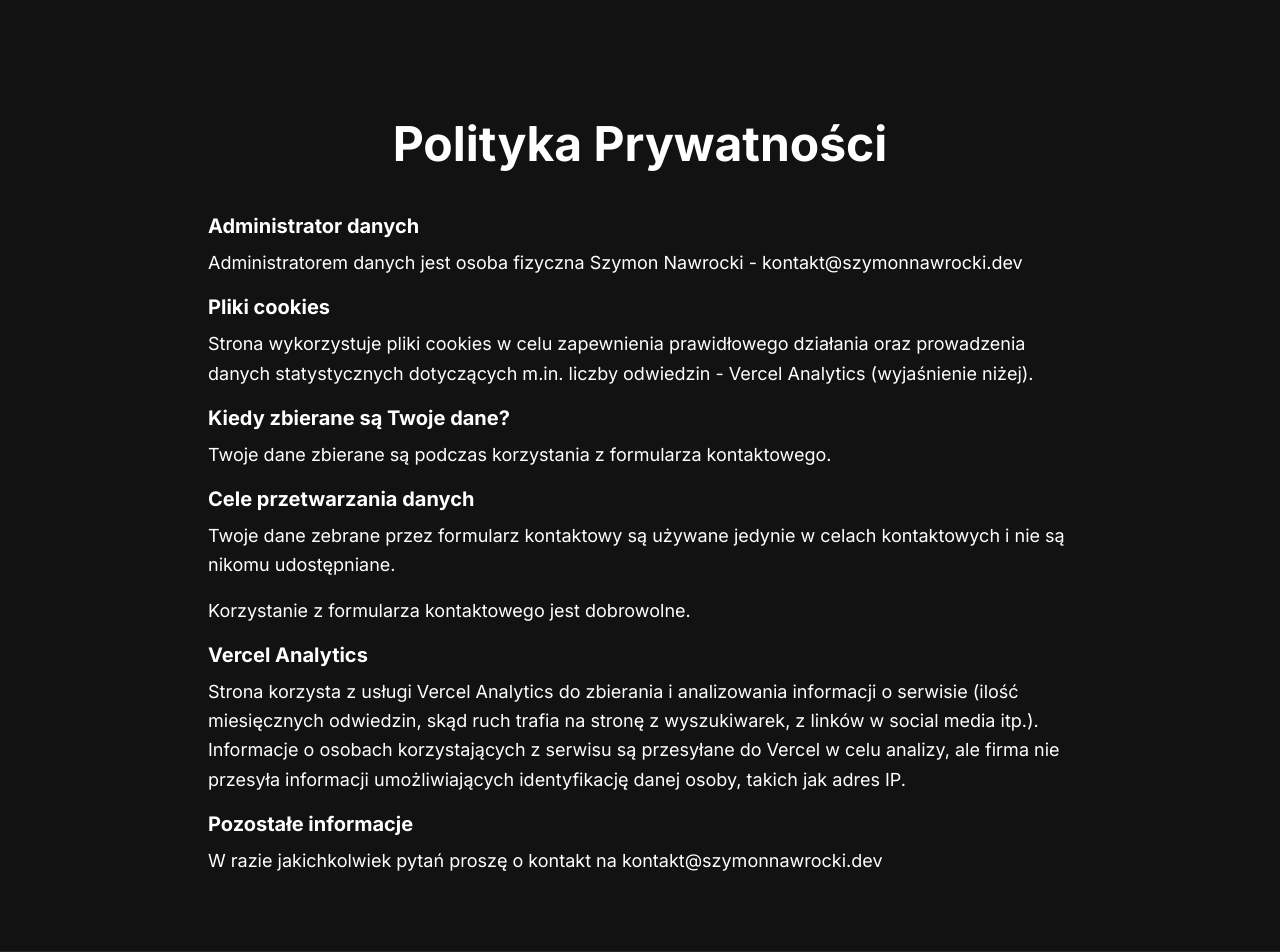
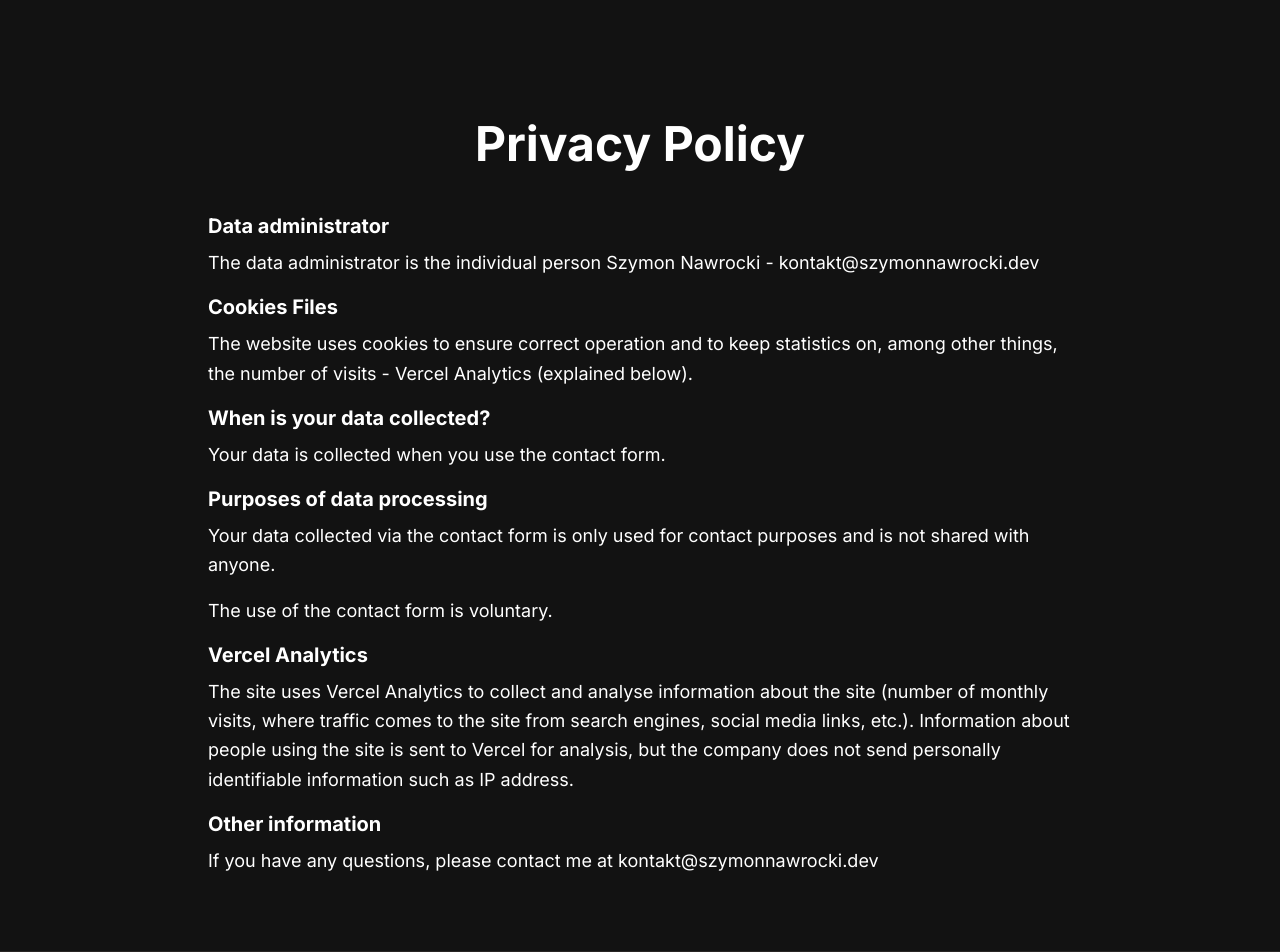
Before and after one commit to SzymekNawrocki/Portfolio, a Next.js app: page /privacy-policy in a window 1280 px wide. Shown: the top 952 px of the page. Built offline with nearby package versions, Linux system fonts and the light colour scheme.

Commit message:
privacy policy language change

```diff
--- a/app/privacy-policy/page.tsx
+++ b/app/privacy-policy/page.tsx
@@ -3,36 +3,36 @@ import PageTitle from "@/components/PageTitle";
 export default function PrivacyPolicy() {
   return (
     <div className="max-w-4xl mx-auto px-4 py-8 mt-11">
-      <PageTitle>Polityka Prywatności</PageTitle>
+      <PageTitle>Privacy Policy</PageTitle>
       <div className="mt-6">
-          <h2 className="text-xl font-bold mb-2">Administrator danych</h2>
+          <h2 className="text-xl font-bold mb-2">Data administrator</h2>
             <p className="text-lg leading-relaxed mb-4">
-            Administratorem danych jest osoba fizyczna Szymon Nawrocki -{" "}
+            The data administrator is the individual person Szymon Nawrocki -{" "}
               <a href="mailto:kontakt@szymonnawrocki.dev">kontakt@szymonnawrocki.dev</a>
             </p>
-          <h2 className="text-xl font-bold mb-2">Pliki cookies
+          <h2 className="text-xl font-bold mb-2">Cookies Files
           </h2>
             <p className="text-lg leading-relaxed mb-4">
-            Strona wykorzystuje pliki cookies w celu zapewnienia prawidłowego działania oraz prowadzenia danych statystycznych dotyczących m.in. liczby odwiedzin - Vercel Analytics (wyjaśnienie niżej).
+            The website uses cookies to ensure correct operation and to keep statistics on, among other things, the number of visits - Vercel Analytics (explained below).
             </p>
-          <h2 className="text-xl font-bold mb-2">Kiedy zbierane są Twoje dane?</h2>
+          <h2 className="text-xl font-bold mb-2">When is your data collected?</h2>
             <p className="text-lg leading-relaxed mb-4">
-            Twoje dane zbierane są podczas korzystania z formularza kontaktowego.
+            Your data is collected when you use the contact form.
             </p>
-          <h2 className="text-xl font-bold mb-2">Cele przetwarzania danych</h2>
+          <h2 className="text-xl font-bold mb-2">Purposes of data processing</h2>
           <p className="text-lg leading-relaxed mb-4">
-          Twoje dane zebrane przez formularz kontaktowy są używane jedynie w celach kontaktowych i nie są nikomu udostępniane.
+          Your data collected via the contact form is only used for contact purposes and is not shared with anyone.
             </p>
             <p className="text-lg leading-relaxed mb-4">
-            Korzystanie z formularza kontaktowego jest dobrowolne.
+            The use of the contact form is voluntary.
             </p>
           <h2 className="text-xl font-bold mb-2">Vercel Analytics</h2>
             <p className="text-lg leading-relaxed mb-4">
-            Strona korzysta z usługi Vercel Analytics do zbierania i analizowania informacji o serwisie (ilość miesięcznych odwiedzin, skąd ruch trafia na stronę z wyszukiwarek, z linków w social media itp.). Informacje o osobach korzystających z serwisu są przesyłane do Vercel w celu analizy, ale firma nie przesyła informacji umożliwiających identyfikację danej osoby, takich jak adres IP.
+            The site uses Vercel Analytics to collect and analyse information about the site (number of monthly visits, where traffic comes to the site from search engines, social media links, etc.). Information about people using the site is sent to Vercel for analysis, but the company does not send personally identifiable information such as IP address.
             </p>
-          <h2 className="text-xl font-bold mb-2">Pozostałe informacje</h2>
+          <h2 className="text-xl font-bold mb-2">Other information</h2>
             <p className="text-lg leading-relaxed">
-          W razie jakichkolwiek pytań proszę o kontakt na{" "}
+            If you have any questions, please contact me at{" "}
           <a href="mailto:kontakt@szymonnawrocki.dev">kontakt@szymonnawrocki.dev</a>
             </p>
       </div>
```
